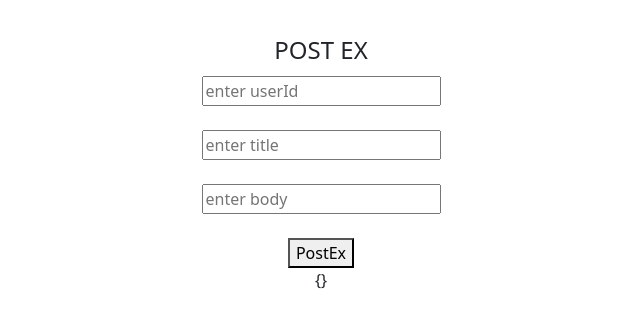
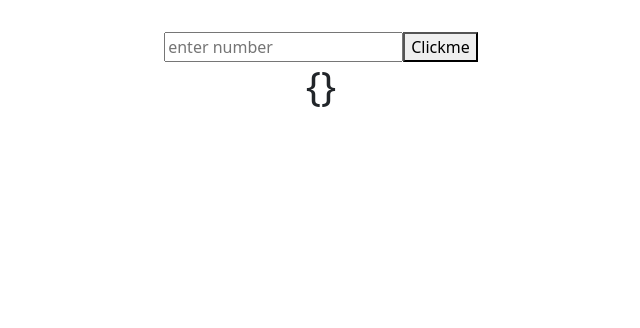
Before and after one commit to Anil-V2002/react-appln, a React (Vite) app: page / in a window 1280 px wide. Shown: the top 328 px of the page, without its empty margins (319-959 px from the left). Built offline with nearby package versions, Linux system fonts and the light colour scheme.

Commit message:
added delete

```diff
--- /dev/null
+++ b/src/components/DeleteEx.jsx
@@ -0,0 +1,20 @@
+import axios from 'axios'
+import {useEffect,useState} from 'react'
+
+const Delete_Ex = ()=>{
+    const [data,setData] = useState({});
+    const delete_ex = async()=>{
+        const {data} = await axios.delete("https://jsonplaceholder.typicode.com/posts/1");
+        console.log(data)
+
+    }
+    useEffect(()=>{
+        delete_ex();
+        },[]);
+    return(
+        <>
+            <p>{JSON.stringify(data)}</p>
+        </>
+    )
+}
+export default Delete_Ex;
--- /dev/null
+++ b/src/components/DeleteEx1.jsx
@@ -0,0 +1,24 @@
+import axios from 'axios'
+import {useRef,useState} from 'react'
+import Delete_Ex from './DeleteEx'
+
+const DeleteEx1 = ()=>{
+
+    const [data,setData] = useState({});
+    const ref1 = useRef(null);
+    const delete_ex = async()=>{
+        const {data} = await axios.delete(`https://jsonplaceholder.typicode.com/posts/${ref1.current.value}`);
+        console.log(data)
+        setData(data);
+    }
+    return(
+        <>
+            <input type="number" ref = {ref1} placeholder='enter number' />
+            <button onClick={delete_ex}>Clickme</button>
+
+            <h1>{JSON.stringify(data)}</h1>
+
+        </>
+    )
+}
+export default DeleteEx1;
--- /dev/null
+++ b/src/components/PutEx.jsx
@@ -0,0 +1,46 @@
+import axios from 'axios'
+import {useRef,useState} from 'react'
+
+const PutEx = ()=>{
+    const ref1 = useRef(null);
+    const ref2 = useRef(null);
+    const ref3 = useRef(null);
+    const ref4 = useRef(null);
+    const ref5 = useRef(null);
+    const [res,setRes] = useState({})
+
+    const put_ex = async ()=>{
+        const {data} = await axios.put(`https://jsonplaceholder.typicode.com/posts/${ref1.current.value}`,
+            {
+                id : parseInt(ref2.current.value),
+                title : ref3.current.value,
+                body : ref4.current.value,
+                userId : parseInt(ref5.current.value)
+            },
+            {
+                 headers:{
+                        "Content-Type": "application/json",
+                        "Authorization": "Bearer dummy_token_123"
+                 }
+            }
+        );
+        setRes(data)
+    }
+
+    return(
+
+        <>
+            <fieldset>
+                <legend>PUT -EX</legend>
+                <input type="number" ref={ref1} placeholder="enter req parameter "></input> <br></br><br></br>
+                <input type="number" ref={ref2} placeholder="enter id"></input> <br></br><br></br>
+                <input type="text" ref={ref3} placeholder="entertitle"></input> <br></br><br></br>
+                <input type="text" ref={ref4} placeholder="enter body"></input> <br></br><br></br>
+                <input type="number" ref={ref5} placeholder="enter UserId"></input> <br></br><br></br>
+                <button onClick={put_ex}>PutEx</button>
+                <p>{JSON.stringify(res)}</p>
+            </fieldset>
+        </>
+    )
+}
+export default PutEx;
--- a/src/main.jsx
+++ b/src/main.jsx
@@ -19,9 +19,12 @@ import GetEx3 from './components/GetEx3.jsx'
 import GetEx4 from './components/GetEx4.jsx'
 import Test1 from './components/Test1.jsx'
 import PostEx1 from './components/PostEx1.jsx'
+import PutEx from './components/PutEx.jsx'
+import DeleteEx from './components/DeleteEx.jsx'
+import DeleteEx1 from './components/DeleteEx1.jsx'
 
 
 
 createRoot(document.getElementById('root')).render(
-  <PostEx1></PostEx1>
+  <DeleteEx1></DeleteEx1>
 )
```
